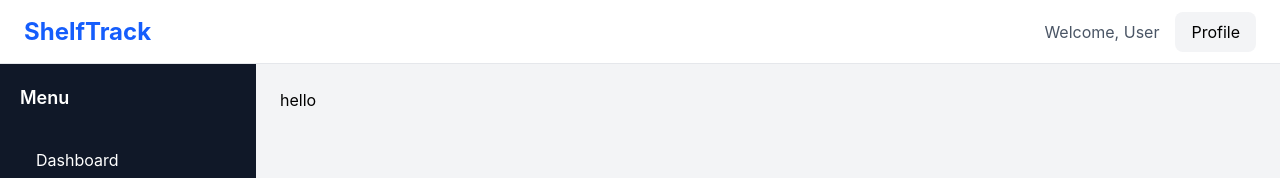
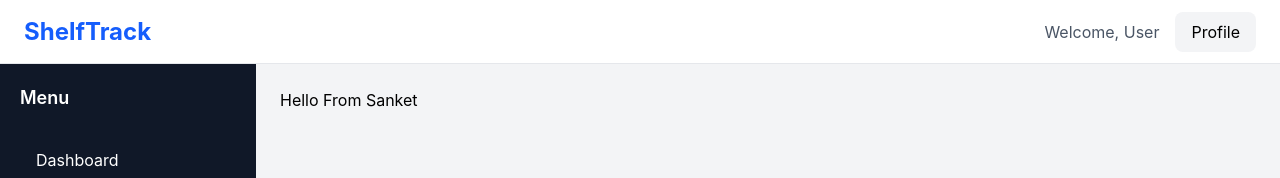
Before and after one commit to sanketch04/ShelfTracker-Frontend, a React (Vite) app in the folder ShelfTrack/: page / in a window 1280 px wide. Shown: the top 178 px of the page. Built offline with nearby package versions, Linux system fonts and the light colour scheme.

Commit message:
Testing Github

```diff
--- a/ShelfTrack/src/pages/Index.jsx
+++ b/ShelfTrack/src/pages/Index.jsx
@@ -1,11 +1,11 @@
-import React from 'react'
+import React from "react";
 
 const Index = () => {
   return (
     <div>
-      <h1>hello</h1>
+      <h1>Hello From Sanket</h1>
     </div>
-  )
-}
+  );
+};
 
-export default Index
+export default Index;
```
